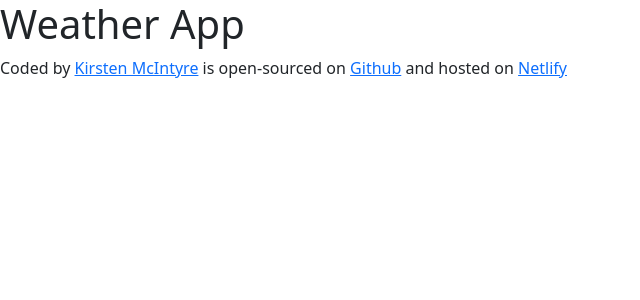
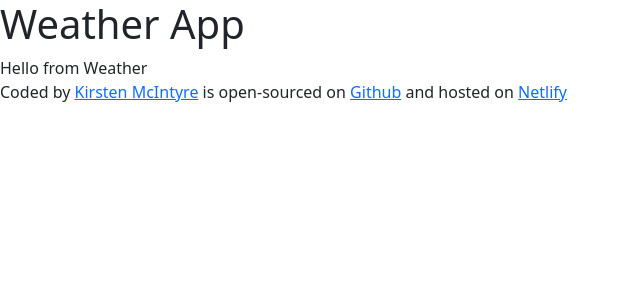
Before and after one commit to kcodes57/k-weather-react, a React (Create React App) app: page / in a window 1280 px wide. Shown: the top 300 px of the page, without its empty margins (0-640 px from the left). Built offline with nearby package versions, Linux system fonts and the light colour scheme; the HTML template or start-up script is replaced by a standard one.

Commit message:
created weather component

```diff
--- a/src/App.js
+++ b/src/App.js
@@ -1,4 +1,5 @@
 import React from "react";
+import Weather from "./Weather";
 import "bootstrap/dist/css/bootstrap.css";
 import "./App.css";
 
@@ -7,6 +8,7 @@
     <div className="App">
       <div className="Container">
         <h1>Weather App</h1>
+        <Weather />
         <footer>
           Coded by{" "}
           <a
--- /dev/null
+++ b/src/Weather.css
@@ -0,0 +1,3 @@
+.Weather {
+  background-color: white;
+}
--- /dev/null
+++ b/src/Weather.js
@@ -0,0 +1,6 @@
+import React from "react";
+import "./Weather.css";
+
+export default function Weather() {
+  return <div className="Weather">Hello from Weather</div>;
+}
```
